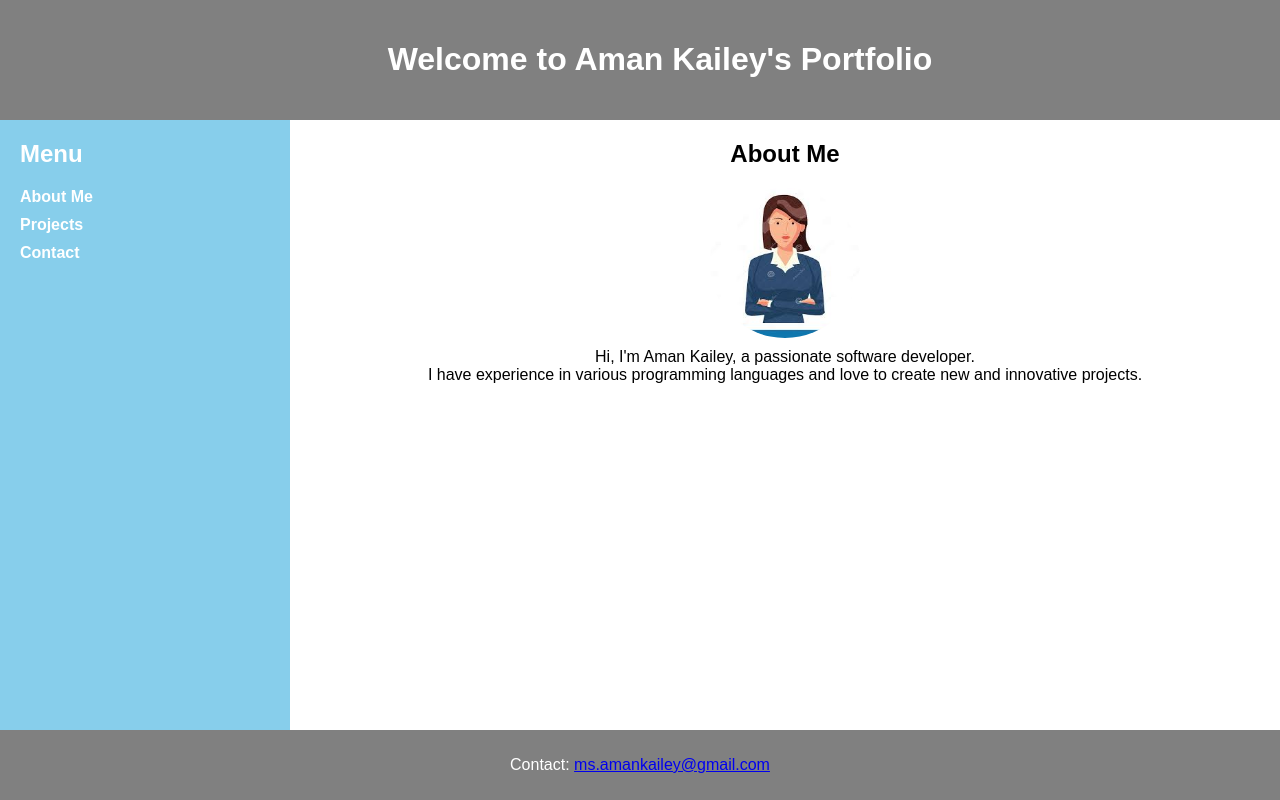
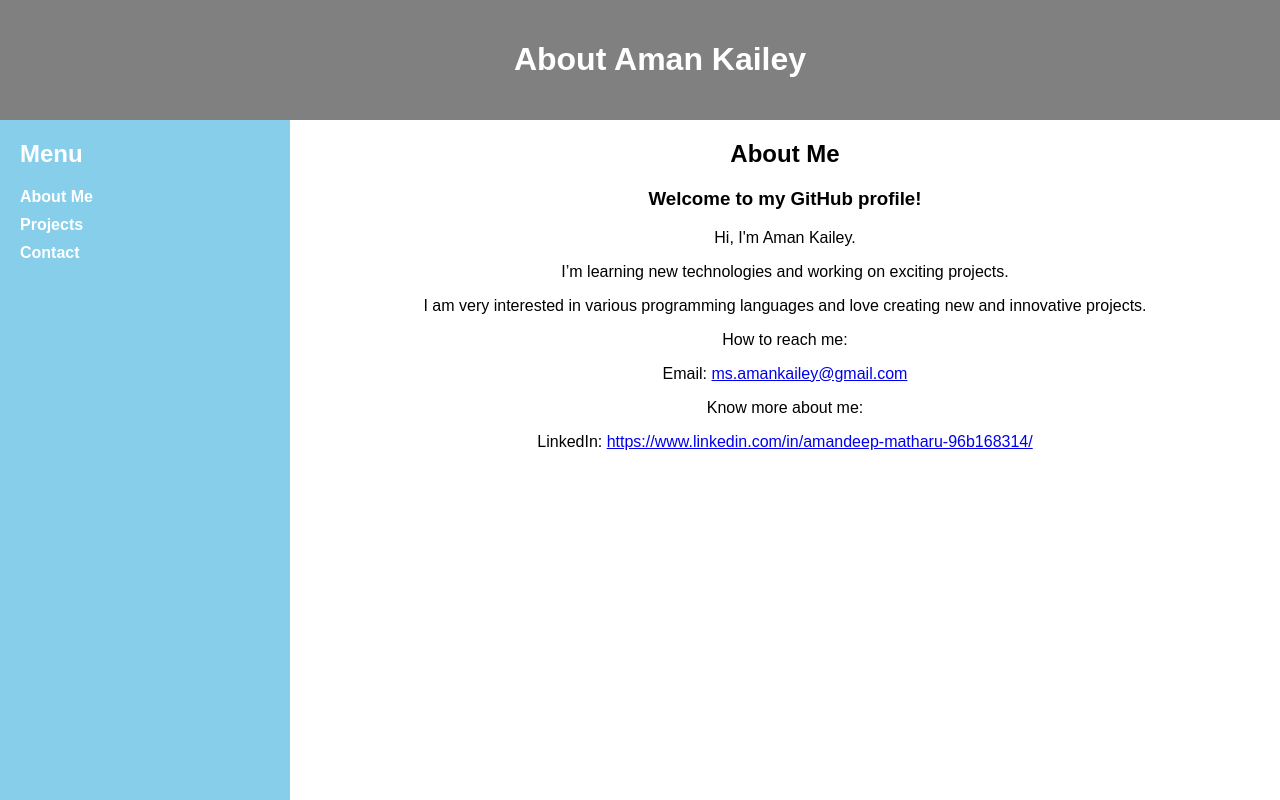
Before and after one commit to Aman-Kailey/Aman-Kailey.github.io, a plain HTML site: page index.html in a window 1280 px wide. Shown: the top 800 px of the page. Drawn offline with Linux system fonts and the light colour scheme.

Commit message:
Update index.html

```diff
--- a/index.html
+++ b/index.html
@@ -3,34 +3,34 @@
 <head>
     <meta charset="UTF-8">
     <meta name="viewport" content="width=device-width, initial-scale=1.0">
-    <title>Welcome to Aman Kailey's Portfolio</title>
+    <title>About Aman Kailey</title>
     <link rel="stylesheet" href="styles.css">
 </head>
 <body>
     <header>
-        <h1>Welcome to Aman Kailey's Portfolio</h1>
+        <h1>About Aman Kailey</h1>
     </header>
     <div class="container">
         <div class="sidebar">
             <h2>Menu</h2>
             <ul>
-                <li><a href="index.html">About Me</a></li>
-                <li><a href="projects.html">Projects</a></li>
+                <li><a href="about.html">About Me</a></li>
+                <li><a href="index.html#projects">Projects</a></li>
                 <li><a href="contact.html">Contact</a></li>
             </ul>
         </div>
         <div class="content">
-            <section id="about">
-                <h2 class="section-title">About Me</h2>
-                <div class="profile-container">
-                    <img src="profile.jpg" alt="Aman Kailey" class="profile-photo">
-                    <p>Hi, I'm Aman Kailey, a passionate software developer.<br> I have experience in various programming languages and love to create new and innovative projects.</p>
-                </div>
+            <section>
+                <h2>About Me</h2>
+		<h3>Welcome to my GitHub profile!</h3>
+                <p>Hi, I'm Aman Kailey.</p>
+<p>I’m learning new technologies and working on exciting projects.</p>
+<p> I am very interested in various programming languages and love creating new and innovative projects.</p>
+<p>How to reach me: </p>
+<p>Email: <a href="mailto:ms.amankailey@gmail.com">ms.amankailey@gmail.com</a></p>
+<p>Know more about me: <p>LinkedIn: <a href="https://www.linkedin.com/in/amandeep-matharu-96b168314/" target="_blank">https://www.linkedin.com/in/amandeep-matharu-96b168314/</a></p>
             </section>
         </div>
     </div>
-    <footer>
-        <p>Contact: <a href="mailto:ms.amankailey@gmail.com">ms.amankailey@gmail.com</a></p>
-    </footer>
 </body>
 </html>
```
